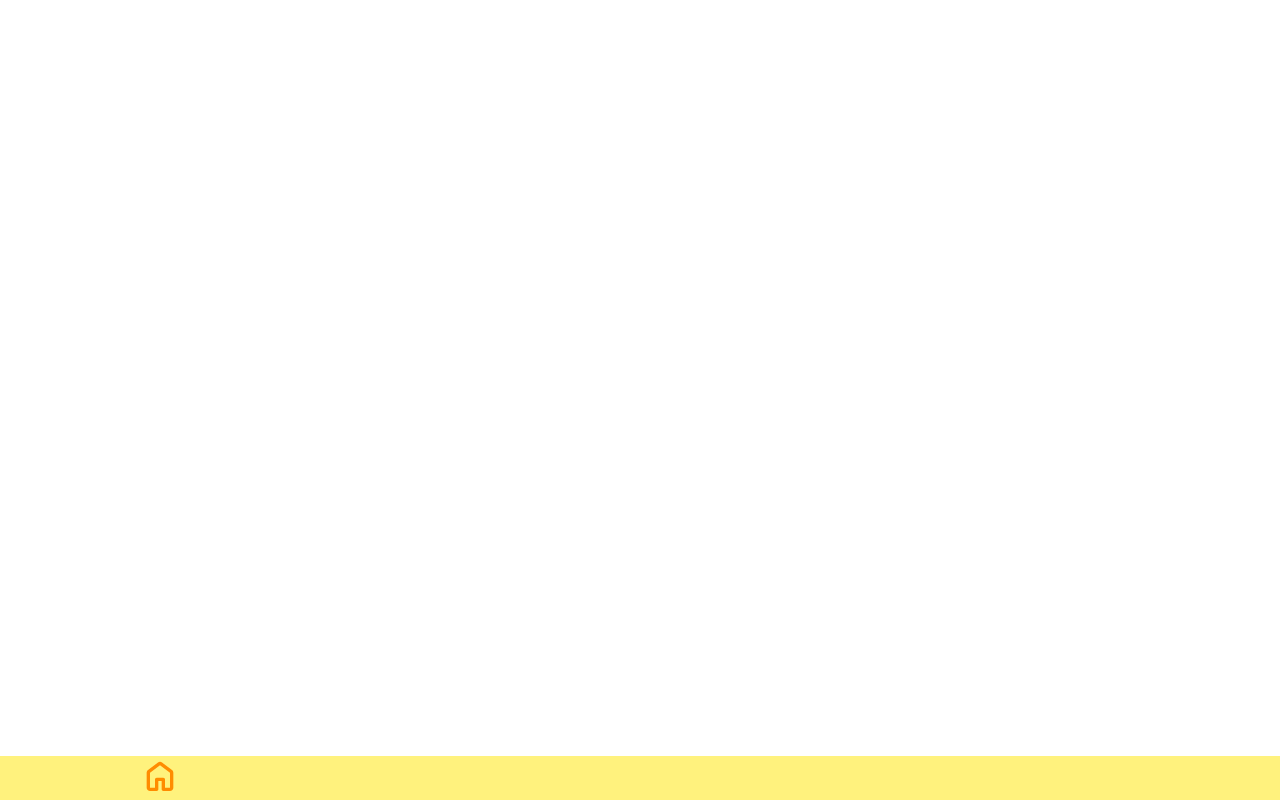
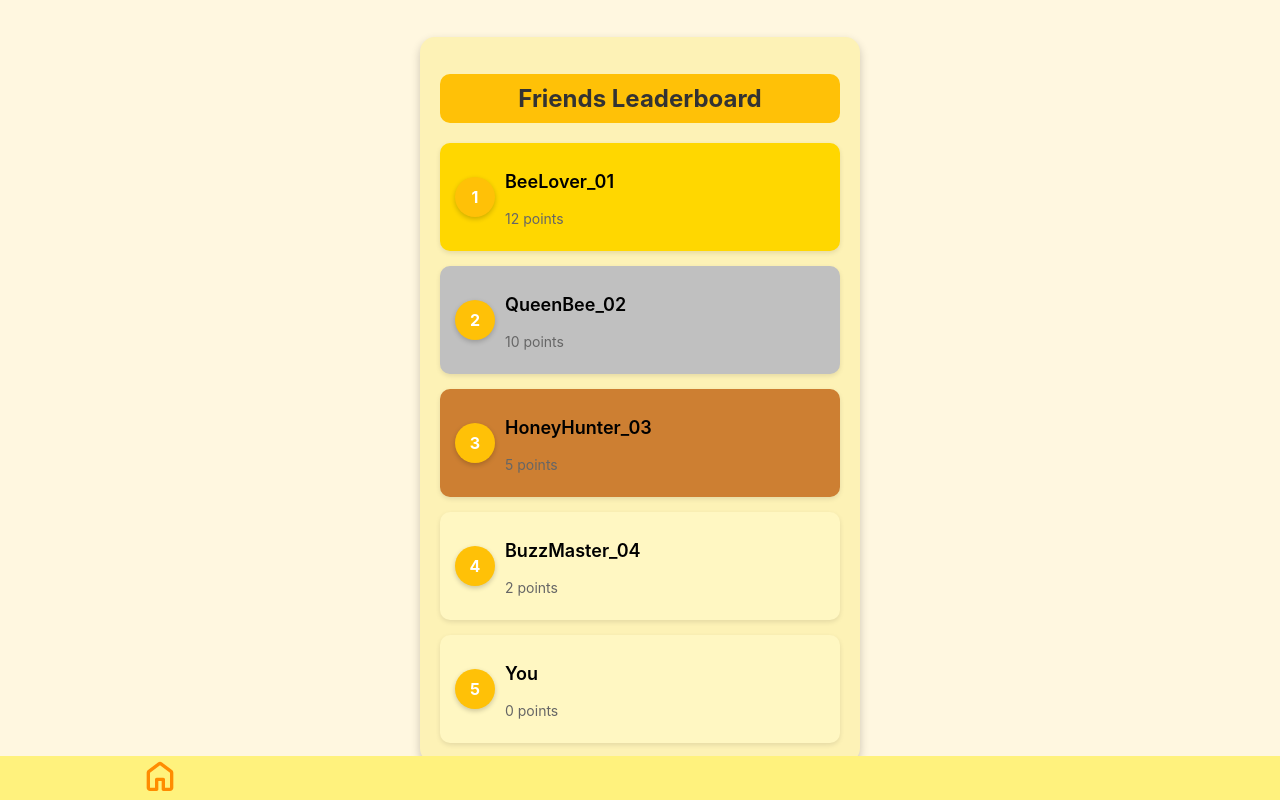
Before and after one commit to 25dlee/BeeWise, a React (Create React App) app in the folder frontend/: page /social in a window 1280 px wide. Before the commit this address had no page. Built offline with nearby package versions, Linux system fonts and the light colour scheme; some icons are missing.

Commit message:
Made socialpage and home stuff

```diff
--- a/frontend/src/App.js
+++ b/frontend/src/App.js
@@ -11,6 +11,7 @@ import CNNNews1 from "./CNNNews1";
 import FoxNews1 from "./FoxNews1";
 import APNews1 from "./APNews1";
 import News from "./News";
+import SocialPage from "./SocialPage";
 
 function App() {
   return (
@@ -25,6 +26,7 @@ function App() {
           <Route path="/home" element={<Home />} />
 
           <Route path="/missions" element={<MissionsPage />} />
+          <Route path="/social" element={<SocialPage />} />
           <Route path="/news1-cnn" element={<CNNNews1 />} />
           <Route path="/news1-fox" element={<FoxNews1 />} />
           <Route path="/news1-ap" element={<APNews1 />} />
--- a/frontend/src/MissionsPage.js
+++ b/frontend/src/MissionsPage.js
@@ -1,54 +1,58 @@
-import React, { useState } from 'react';
+import React from 'react';
 import { Link } from 'react-router-dom';
-import { FaCheckCircle, FaRegCircle } from 'react-icons/fa';
 
 function MissionsPage() {
-  const [completedMissions, setCompletedMissions] = useState({});
-
-  const toggleMission = (mission) => {
-    setCompletedMissions((prev) => ({
-      ...prev,
-      [mission]: !prev[mission],
-    }));
-  };
+  const missions = [
+    {
+      title: "Bee Aware",
+      description: "Read your first article!",
+    },
+    {
+      title: "Hive of Knowledge",
+      description: "Explore two articles from opposing viewpoints!",
+    },
+    {
+      title: "The Swarm of Opinions",
+      description: "Read all the articles from a module.",
+    },
+  ];
 
   return (
     <div style={{ width: '100%', height: '100%', position: 'relative', background: 'white' }}>
-      <div style={{ width: 393, height: 852, left: 0, top: 0, position: 'absolute', display: 'flex', flexDirection: 'column', alignItems: 'center' }}>
-        <img style={{ width: 473, height: 932 }} src="https://via.placeholder.com/473x932" alt="Placeholder" />
-      </div>
       <h2 style={{ position: 'absolute', left: 65, top: 197 }}>Missions</h2>
 
       {/* Missions List */}
-      {[
-  {
-    "title": "Diverse Perspectives Explorer",
-    "description": "Complete three lessons from different topics or viewpoints to gain a well-rounded understanding."
-  },
-  {
-    "title": "Ethics Advocate",
-    "description": "Engage in a discussion or complete a module on media literacy, earning points for exploring diverse perspectives."
-  },
-  {
-    "title": "News Mastery Champion",
-    "description": "Achieve a perfect score on an news challenge or quiz, demonstrating deep understanding."
-  }
-].map((mission, index) => (
-        <div key={index} style={{ position: 'absolute', left: 50, top: 270 + index * 120, width: '80%' }}>
-          <button
-            onClick={() => toggleMission(mission.title)}
-            style={{
-              background: 'none',
-              border: 'none',
-              display: 'flex',
-              alignItems: 'center',
-              cursor: 'pointer',
-              fontSize: 18,
-              fontWeight: '600'
-            }}>
-            {completedMissions[mission.title] ? <FaCheckCircle color="green" size={24} /> : <FaRegCircle size={24} />}
-            <span style={{ marginLeft: 10 }}>{mission.title}</span>
-          </button>
+      {missions.map((mission, index) => (
+        <div
+          key={index}
+          style={{
+            position: 'absolute',
+            left: 50,
+            top: 270 + index * 120,
+            width: '80%',
+            padding: index === 0 ? '10px' : '0',
+            background: index === 0 ? '#FFD700' : 'transparent',
+            borderRadius: index === 0 ? '10px' : '0'
+          }}
+        >
+          <div style={{ display: 'flex', alignItems: 'center' }}>
+            <span style={{ fontSize: 18, fontWeight: '600' }}>{mission.title}</span>
+            {index === 0 && (
+              <span
+                style={{
+                  background: 'green',
+                  color: 'white',
+                  fontSize: 12,
+                  fontWeight: 'bold',
+                  padding: '5px 10px',
+                  borderRadius: '12px',
+                  marginLeft: '10px'
+                }}
+              >
+                Completed
+              </span>
+            )}
+          </div>
           <p style={{ fontSize: 14, color: '#666', marginTop: 5 }}>{mission.description}</p>
         </div>
       ))}
--- /dev/null
+++ b/frontend/src/SocialPage.css
@@ -0,0 +1,99 @@
+.social-page {
+    font-family: "Inter", sans-serif;
+    background: #fff7e0;
+    display: flex;
+    justify-content: center;
+    align-items: center;
+    height: 100vh;
+  }
+
+  .leaderboard-container {
+    width: 400px;
+    padding: 20px;
+    border-radius: 15px;
+    background: #fdf2b6;
+    box-shadow: 0px 4px 10px rgba(0, 0, 0, 0.2);
+  }
+
+  .leaderboard-title {
+    font-size: 24px;
+    color: #333;
+    text-align: center;
+    margin-bottom: 20px;
+    background: #ffc107;
+    padding: 10px;
+    border-radius: 10px;
+  }
+
+  .leaderboard {
+    display: flex;
+    flex-direction: column;
+    gap: 15px;
+  }
+
+  .leaderboard-item {
+    display: flex;
+    align-items: center;
+    justify-content: space-between;
+    background: #fff7c2;
+    padding: 10px 15px;
+    border-radius: 10px;
+    box-shadow: 0px 2px 5px rgba(0, 0, 0, 0.1);
+  }
+
+  .leaderboard-item.gold {
+    background: #ffd700;
+  }
+
+  .leaderboard-item.silver {
+    background: #c0c0c0;
+  }
+
+  .leaderboard-item.bronze {
+    background: #cd7f32;
+  }
+
+  .rank .badge {
+    width: 40px;
+    height: 40px;
+    background: #ffc107;
+    border-radius: 50%;
+    display: flex;
+    align-items: center;
+    justify-content: center;
+    font-weight: bold;
+    color: white;
+    box-shadow: 0px 2px 5px rgba(0, 0, 0, 0.2);
+  }
+
+  .info {
+    flex: 1;
+    margin-left: 10px;
+  }
+
+  .name {
+    font-size: 18px;
+    font-weight: 600;
+  }
+
+  .points {
+    font-size: 14px;
+    color: #666;
+  }
+
+  .increment-button {
+    background: #ffcc00;
+    border: none;
+    color: white;
+    font-size: 14px;
+    font-weight: bold;
+    padding: 8px 12px;
+    border-radius: 5px;
+    cursor: pointer;
+    transition: all 0.2s ease-in-out;
+  }
+
+  .increment-button:hover {
+    background: #ffb700;
+    transform: scale(1.05);
+  }
--- a/frontend/src/SocialPage.js
+++ b/frontend/src/SocialPage.js
@@ -1,11 +1,57 @@
-import React from 'react';
+import React, { useState } from "react";
+import "./SocialPage.css"; // Custom CSS for detailed styling
+
+const initialFriends = [
+  { id: 1, name: "BeeLover_01", points: 12 },
+  { id: 2, name: "QueenBee_02", points: 10 },
+  { id: 3, name: "HoneyHunter_03", points: 5 },
+  { id: 4, name: "BuzzMaster_04", points: 2 },
+  { id: 5, name: "You", points: 0 },
+];
 
 function SocialPage() {
-    return (
-        <div>
-            <h2>Social Page</h2>
+  const [friends, setFriends] = useState(initialFriends);
+
+  // Function to increment points, called externally by other app logic
+  const incrementPoints = (id, pointsToAdd) => {
+    setFriends((prevFriends) =>
+      prevFriends
+        .map((friend) =>
+          friend.id === id
+            ? { ...friend, points: friend.points + pointsToAdd }
+            : friend
+        )
+        .sort((a, b) => b.points - a.points)
+    );
+  };
+
+  return (
+    <div className="social-page">
+      <div className="leaderboard-container">
+        <h1 className="leaderboard-title">Friends Leaderboard</h1>
+        <div className="leaderboard">
+          {friends.map((friend, index) => (
+            <div
+              key={friend.id}
+              className={`leaderboard-item ${
+                index === 0 ? "gold" : index === 1 ? "silver" : index === 2 ? "bronze" : ""
+              }`}
+            >
+              <div className="rank">
+                <div className="badge">
+                  <span>{index + 1}</span>
+                </div>
+              </div>
+              <div className="info">
+                <p className="name">{friend.name}</p>
+                <p className="points">{friend.points} points</p>
+              </div>
+            </div>
+          ))}
         </div>
-    );
+      </div>
+    </div>
+  );
 }
 
 export default SocialPage;
```
Also changed, not shown: frontend/src/Home.js (+23 -77 lines).
